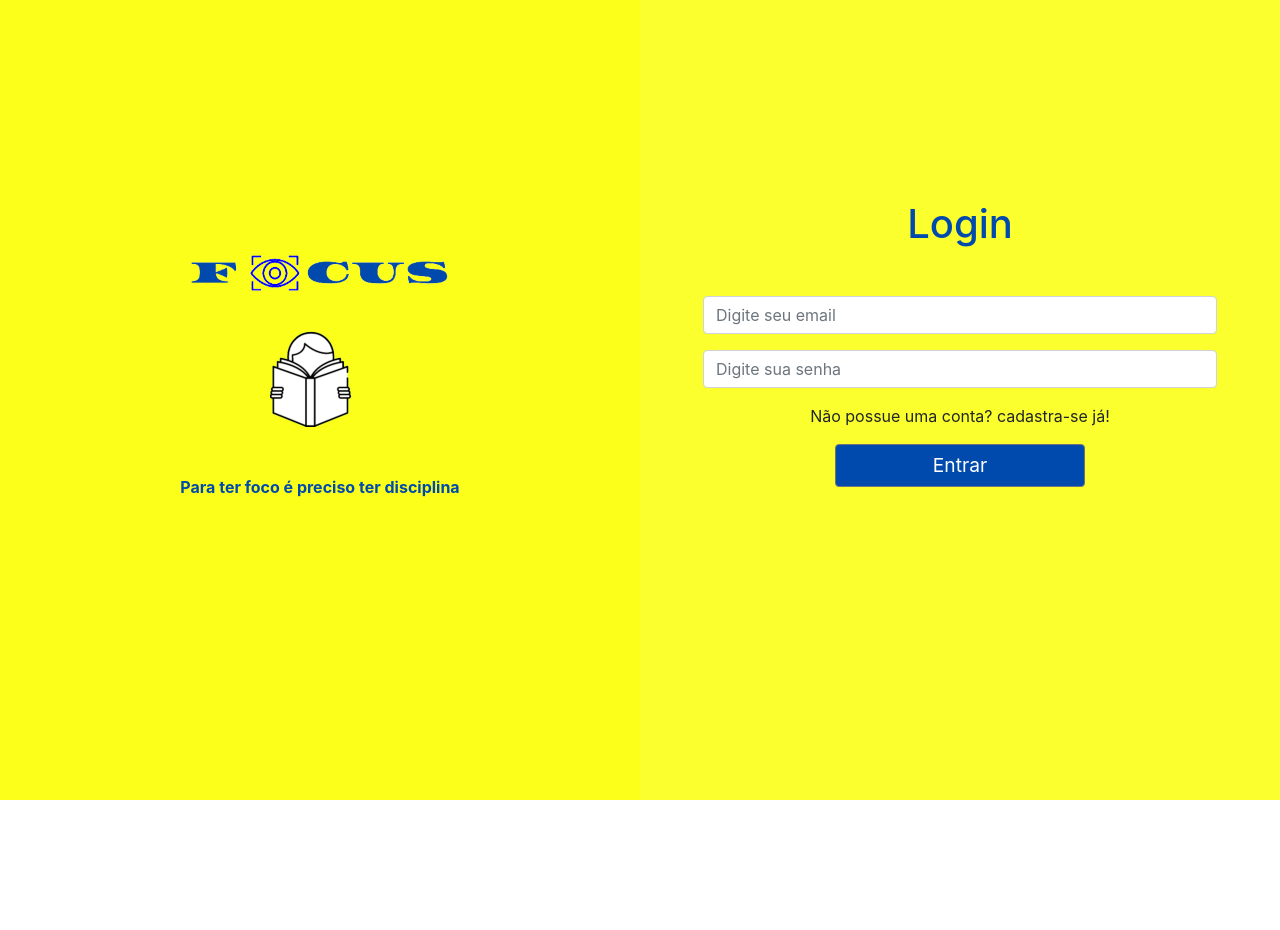
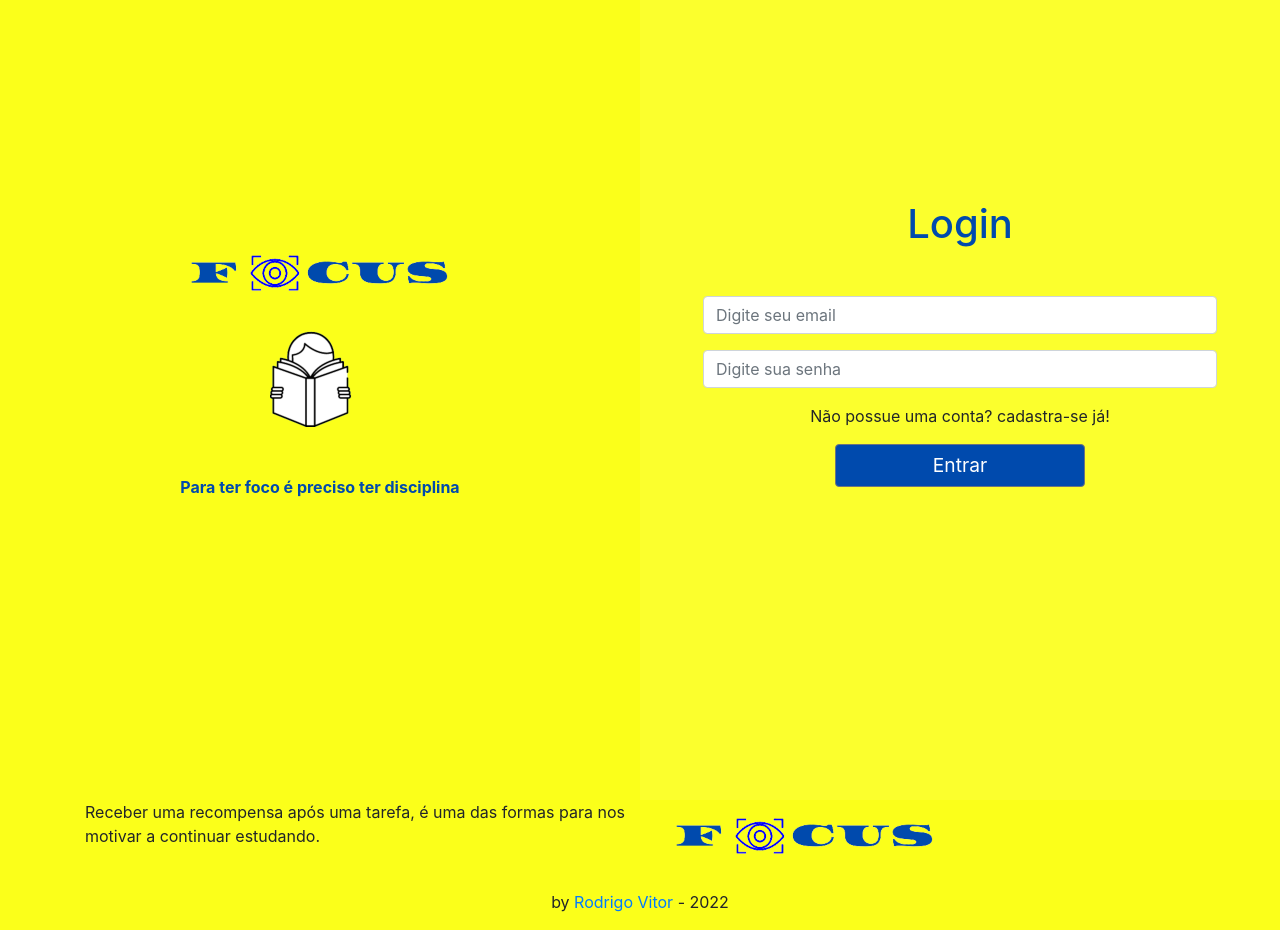
Before and after one commit to RodrigoVitor/Focus-3.0, a Nuxt app: page / in a window 1280 px wide. Before the commit the page ends 800 px from the top, so only its background shows below. Built offline with nearby package versions, Linux system fonts and the light colour scheme.

Commit message:
Adding footer component

```diff
--- /dev/null
+++ b/components/layout/Footer.vue
@@ -0,0 +1,27 @@
+<template>
+    <div id="Main">
+        <div class="container">
+            <b-row>
+                <b-col>
+                    <p>Receber uma recompensa após uma tarefa, é uma
+                        das formas para nos motivar a continuar estudando.</p>
+                </b-col>
+                <b-col>
+                    <img src="/img/logo-mobile.png" alt="logo">
+                </b-col>
+            </b-row>
+            <b-row>
+                <b-col>
+                    <p class="text-center">by <a href="https://www.github.com/RodrigoVitor" target="_blank">Rodrigo Vitor</a> - 2022</p>
+                </b-col>
+            </b-row>
+        </div>
+    </div>
+</template>
+
+<style scoped>
+#Main {
+    /* margin-top:25px; */
+    background-color: #FBFF1A;
+}
+</style>
--- /dev/null
+++ b/layouts/default.vue
@@ -0,0 +1,15 @@
+<template>
+    <div>
+        <Nuxt />
+        <Footer />
+    </div>
+</template>
+
+<script>
+import Footer from '../components/layout/Footer.vue'
+export default {
+    components: {
+        Footer
+    }
+}
+</script>
```
